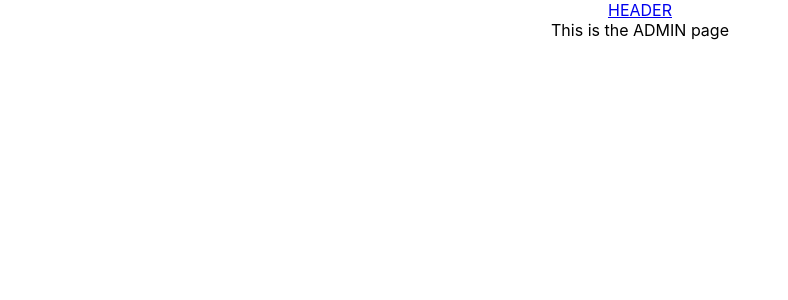
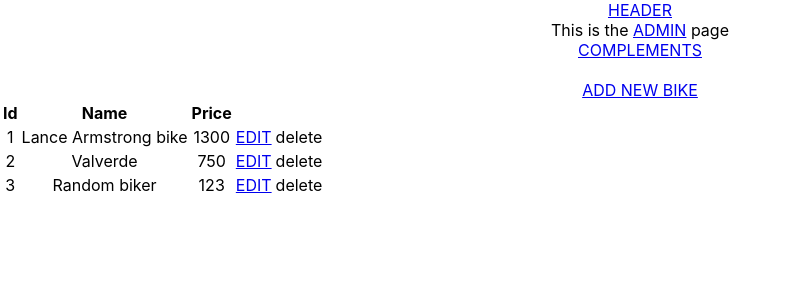
Before and after one commit to jaumefabrega/bikaloon, a React (Create React App) app in the folder client/: page /admin in a window 1280 px wide. Shown: the top 300 px of the page, without its empty margins (0-788 px from the left). Built offline with nearby package versions, Linux system fonts and the light colour scheme.

Commit message:
feat CLIENT: admin dashboard for complements

```diff
--- a/client/src/components/Admin/Admin.js
+++ b/client/src/components/Admin/Admin.js
@@ -1,9 +1,29 @@
 import React from 'react'
+import { Link, useRouteMatch, Switch, Route } from "react-router-dom";
+import BikesDashboard from '../BikesDashboard/BikesDashboard';
+import ComplementsDashboard from '../ComplementsDashboard/ComplementsDashboard';
 
 export default function Admin() {
+
+  const match = useRouteMatch();
+
   return (
     <div>
-      This is the ADMIN page
+      This is the <Link to={match.path} >ADMIN</Link> page
+      <br/>
+
+      <Switch>
+        <Route path={`${match.path}/bike/:bikeId`}>
+          <h1>Hello</h1>
+        </Route>
+        <Route path={`${match.path}/complements`}>
+          <ComplementsDashboard />
+        </Route>
+        <Route path={match.path}>
+          <BikesDashboard />
+        </Route>
+      </Switch>
+
     </div>
   )
 }
--- /dev/null
+++ b/client/src/components/BikesDashboard/BikesDashboard.js
@@ -0,0 +1,47 @@
+import React from 'react'
+import { useState, useEffect } from 'react';
+import { Link } from "react-router-dom";
+import api from '../../services/apiClient';
+
+
+export default function BikesDashboard() {
+  const fetchBikes = () => {
+    api.getAllBikes().then(bikes => setBikes(bikes));
+  }
+
+  let [bikes, setBikes] = useState([]);
+  useEffect(() => fetchBikes(), []);
+
+  return (
+    <div>
+      <Link to={'/admin/complements'} >COMPLEMENTS</Link>
+      <br/>
+      <br/>
+      <Link to={'/admin/bike/new'} >ADD NEW BIKE</Link>
+        <table>
+          <thead>
+            <tr>
+              <th>Id</th>
+              <th>Name</th>
+              <th>Price</th>
+              <th></th>
+              <th></th>
+            </tr>
+          </thead>
+          <tbody>
+            { bikes.map(bike => {
+              return (
+                <tr key={bike.id}>
+                  <td>{bike.id}</td>
+                  <td>{bike.name}</td>
+                  <td>{bike.price}</td>
+                  <td><Link to={`/admin/bike/${bike.id}`} >EDIT</Link></td>
+                  <td>delete</td>
+                </tr>
+              );
+            })}
+          </tbody>
+        </table>
+      </div>
+  )
+}
--- /dev/null
+++ b/client/src/components/ComplementsDashboard/ComplementsDashboard.js
@@ -0,0 +1,88 @@
+import React from 'react'
+import { useState, useEffect } from 'react';
+import { Link } from "react-router-dom";
+import api from '../../services/apiClient';
+
+
+export default function BikesDashboard() {
+  const fetchComplements = () => {
+    api.getAllComplements().then(complements => setComplements(complements));
+  }
+
+  const fetchOptionsForComplement = (complementId) => {
+    api.getOptionsForComplement(complementId).then(options => setComplementOptions(options))
+  }
+
+  let [complements, setComplements] = useState([]);
+  let [selectedComplement, setSelectedComplement] = useState();
+  let [complementOptions, setComplementOptions] = useState([]);
+
+  useEffect(() => fetchComplements(), []);
+  useEffect(() => {if (selectedComplement) fetchOptionsForComplement(selectedComplement.id)}, [selectedComplement]);
+
+  const optionsComponent = !selectedComplement
+    ? <p>Select a complement</p>
+    : (
+      <div>
+        <h2>{selectedComplement ? selectedComplement.name : ''} options</h2>
+        <table>
+          <thead>
+            <tr>
+              <th>Name</th>
+              <th></th>
+            </tr>
+          </thead>
+          <tbody>
+            <tr>
+              <td><input type="text" placeholder="New..." /></td>
+              <td><input type="submit" value="ADD OPTION" /></td>
+            </tr>
+            { complementOptions.map(option => {
+              return (
+                <tr key={option.id}>
+                  <td >{option.value}</td>
+                  <td>delete</td>
+                </tr>
+              );
+            })}
+          </tbody>
+        </table>
+      </div>
+  );
+
+  return (
+    <div>
+      <Link to={'/admin'} >BIKES</Link>
+      <br/>
+      <br/>
+      <div style={{display:'flex'}}>
+        <div>
+            <h2>COMPLEMENTS</h2>
+            <table>
+              <thead>
+                <tr>
+                  <th>Name</th>
+                  <th></th>
+                </tr>
+              </thead>
+              <tbody>
+                { complements.map(complement => {
+                  return (
+                    <tr key={complement.id}>
+                      <td onClick={() => setSelectedComplement(complement)} >{complement.name}</td>
+                      <td>delete</td>
+                    </tr>
+                  );
+                })}
+                <tr>
+                  <td><input type="text" placeholder="New..." /></td>
+                  <td><input type="submit" value="ADD" /></td>
+                </tr>
+              </tbody>
+            </table>
+        </div>
+        {optionsComponent}
+      </div>
+    </div>
+  )
+}
```
